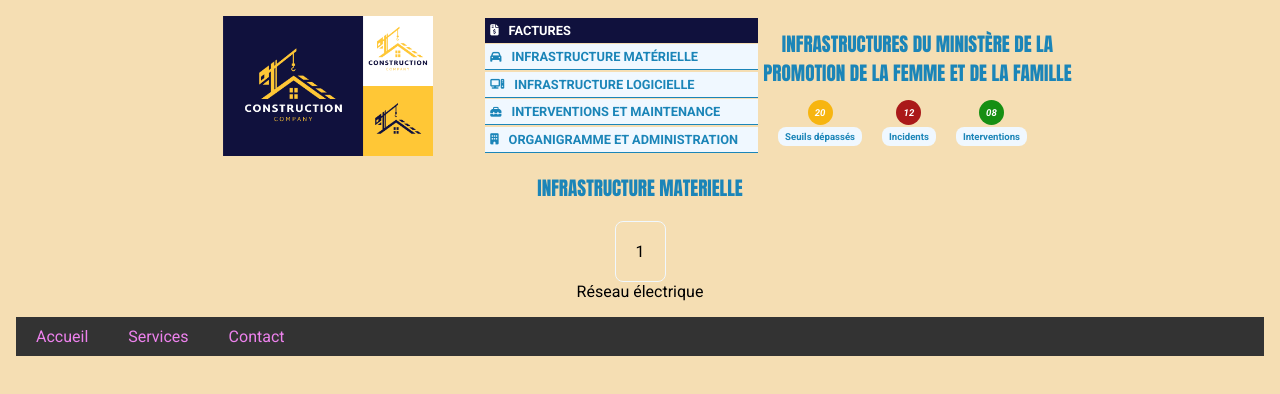
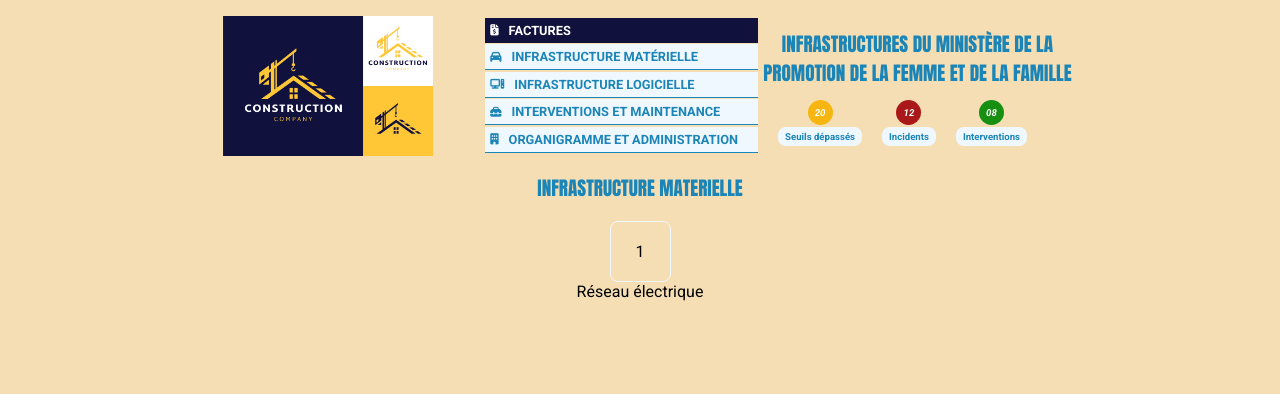
Before and after one commit to puepi/zinfrass, a React (Vite) app: page /large/materiel in a window 1280 px wide. Shown: the top 394 px of the page. Built offline with nearby package versions, Linux system fonts and the light colour scheme.

Commit message:
major update and now wonderful though

```diff
--- a/src/components/SmallMenu.jsx
+++ b/src/components/SmallMenu.jsx
@@ -7,13 +7,14 @@ export default function SmallMenu() {
         <div className='glass-container'>
             <div className="glass">
                 <span>1</span>
+                <ul className="sub">
+                    <li><Link to="/materiels/equipements" className="show-link">Equipements</Link></li>
+                    <li><Link to="/materiels/connectiques" className='show-link'>Connectiques</Link></li>
+                    <li><Link to="/administration/maintenance" className='show-link'>Maintenance</Link></li>
+                </ul>
             </div>
             <p className='glass-title'>Réseau électrique</p>
-            <ul className="sub">
-                <li><Link to="" className="show-link">Equipements</Link></li>
-                <li>Connectiques</li>
-                <li>Maintenance</li>
-            </ul>
+
         </div>
 
     )
--- a/src/components/small-menu.css
+++ b/src/components/small-menu.css
@@ -3,7 +3,6 @@
     flex-direction: column;
     align-items: center;
     margin-top: 2.5rem;
-    position: relative;
 }
 
 .sub {
@@ -11,10 +10,11 @@
     margin: 0;
     padding: 0;
     position: absolute;
-    top:-40%;
-    left:51%;
+    top:-100%;
+    left:50%;
     transition: display 0.5s ease-in;
     display: none;
+    margin-left: 2px;
 }
 
 .sub li {
@@ -24,21 +24,19 @@
     color: #1B85B8;
 }
 
-.glass-title{
-
-}
 .glass{
     cursor: pointer;
     margin-bottom: 5px;
+    position:relative;
 }
 
 .glass span {
-    padding: 20px;
+    padding: 20px 25px;
     border-radius: 8px;
     border: 1px solid aliceblue;
 }
 
-.glass:hover +p+ .sub{
+.glass:hover .sub{
     display: block;
 }
 
--- a/src/pages/big-picture/inf_materielle/InfrastructureMaterielle.jsx
+++ b/src/pages/big-picture/inf_materielle/InfrastructureMaterielle.jsx
@@ -8,19 +8,6 @@ export default function InfrastructureMaterielle() {
         <>
             <h1>INFRASTRUCTURE MATERIELLE</h1>
             <SmallMenu />
-
-            <ul class="menu">
-                <li><a href="#">Accueil</a></li>
-                <li>
-                    <a href="#">Services</a>
-                    <ul class="submenu">
-                        <li><a href="#">Web Design</a></li>
-                        <li><a href="#">Développement</a></li>
-                        <li><a href="#">SEO</a></li>
-                    </ul>
-                </li>
-                <li><a href="#">Contact</a></li>
-            </ul>
         </>
     )
 }
```
